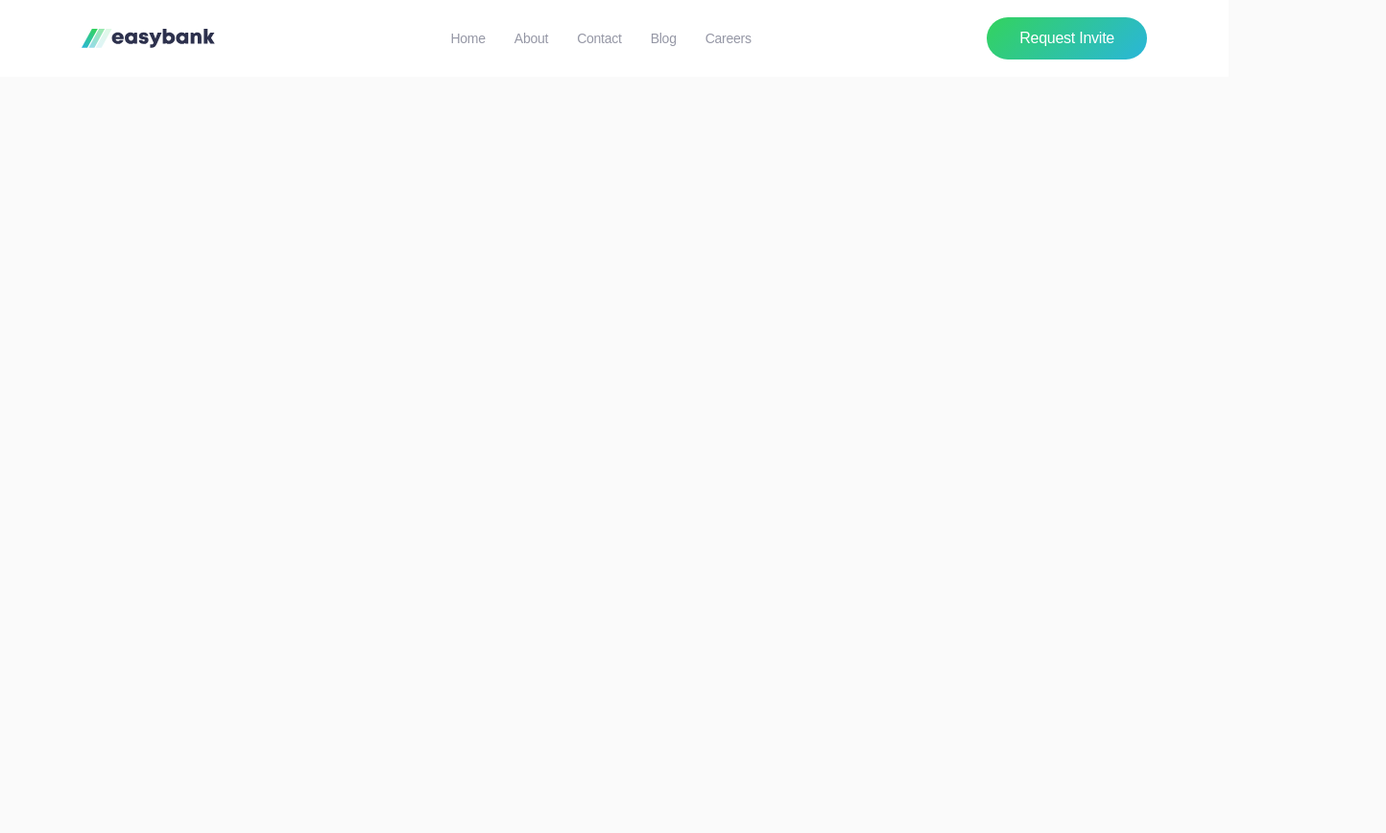
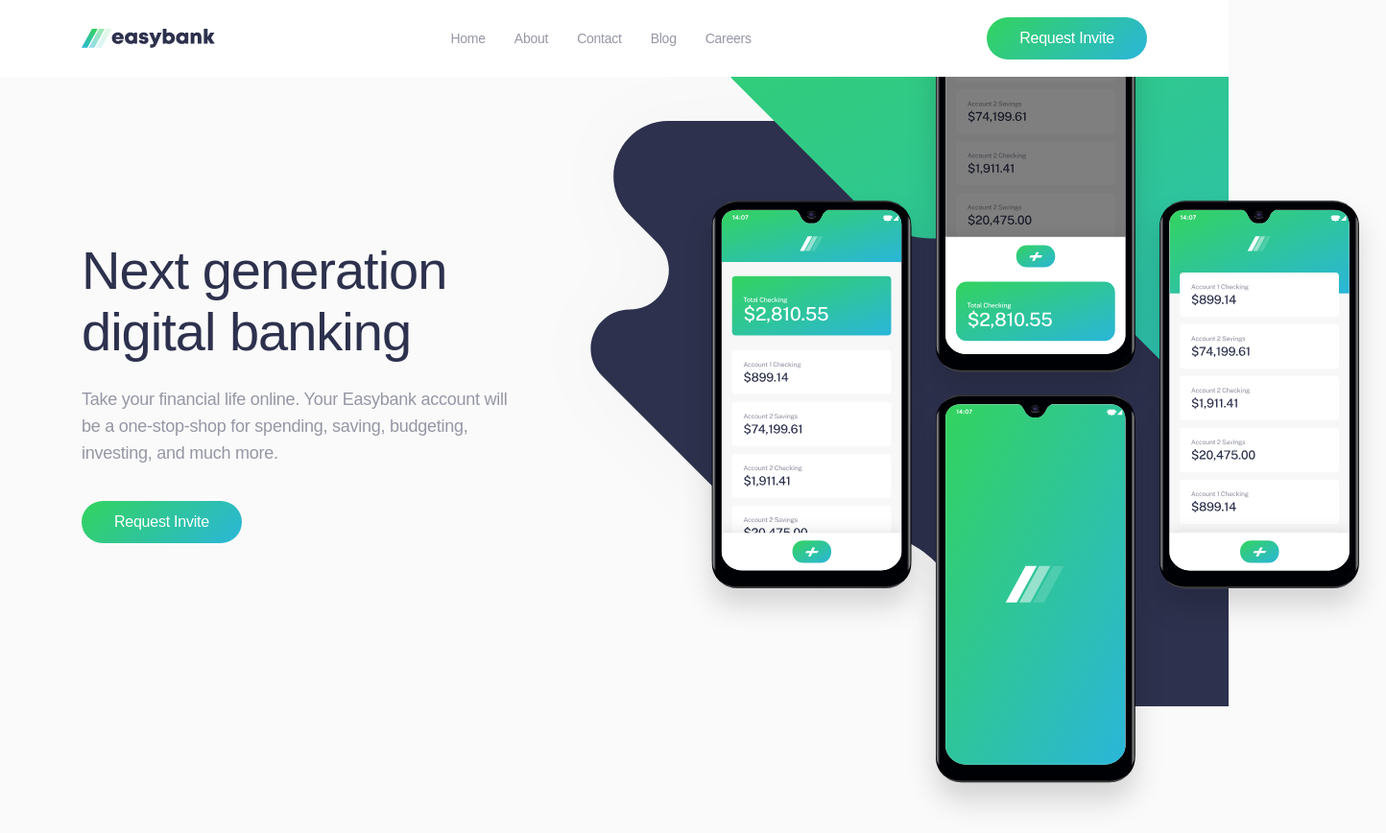
Before and after one commit to ammoriddin/easy-bank, a plain HTML site: page index.html in a window 1280 px wide. Shown: the whole page at 96% size, 1444 px wide, since content can reach past the window. Before the commit the page ends 800 px from the top, so only its background shows below. Drawn offline with Linux system fonts and the light colour scheme.

Commit message:
Add hero section

```diff
--- a/css/styles.css
+++ b/css/styles.css
@@ -28,6 +28,7 @@ html {
 body {
   display: flex;
   flex-direction: column;
+  overflow-x: hidden;
   height: 100%;
   padding: 0;
   margin: 0;
@@ -202,6 +203,8 @@ select:-webkit-autofill:focus {
 
 /* Sitenav */
 .site-header {
+  position: relative;
+  z-index: 999;
   background-color: #fff;
 }
 
@@ -209,6 +212,49 @@ select:-webkit-autofill:focus {
   display: flex;
   justify-content: space-between;
   align-items: center;
+}
+
+
+/* Hero */
+.hero {
+  position: relative;
+  z-index: 30;
+  padding-top: 170px;
+  padding-bottom: 170px;
+  background-image: url("../img/hero-bg.svg");
+  background-repeat: no-repeat;
+  background-position: calc(50% + 593px) -261px;
+}
+
+.hero__content {
+  width: 100%;
+  max-width: 450px;
+}
+
+.hero__title {
+  margin-top: 0;
+  margin-bottom: 24px;
+  font-size: 56px;
+  font-weight: 100;
+  line-height: 64px;
+  color: var(--black);
+  letter-spacing: -1px;
+}
+
+.hero__text {
+  margin-top: 0;
+  margin-bottom: 36px;
+  font-size: 18px;
+  line-height: 28px;
+}
+
+.hero__img {
+  position: absolute;
+  width: 730px;
+  height: 900px;
+  object-fit: contain;
+  left: calc(50% + 74px);
+  top: -112px;
 }
 
 
--- a/index.html
+++ b/index.html
@@ -34,6 +34,28 @@
     </div>
   </header>
 
+
+  <!-- Main-Content -->
+  <main class="main-content">
+    <!-- Hero -->
+    <div class="hero">
+      <div class="hero__container container">
+        <div class="hero__content">
+          <h1 class="hero__title">
+            Next generation
+            digital banking
+          </h1>
+          <p class="hero__text">
+            Take your financial life online. Your Easybank account will be a one-stop-shop for spending, saving, budgeting, investing, and much more.
+          </p>
+          <a class="button" href="#">Request Invite</a>
+        </div>
+
+        <img class="hero__img" src="./img/hero-img.svg" alt="Easybank mobile app demos" width="729" height="900">
+      </div>
+    </div>
+  </main>
+
   <script src="js/main.js"></script>
 </body>
 </html>
```
Also changed, not shown: img/hero-bg.svg (added), img/hero-img.svg (added).
